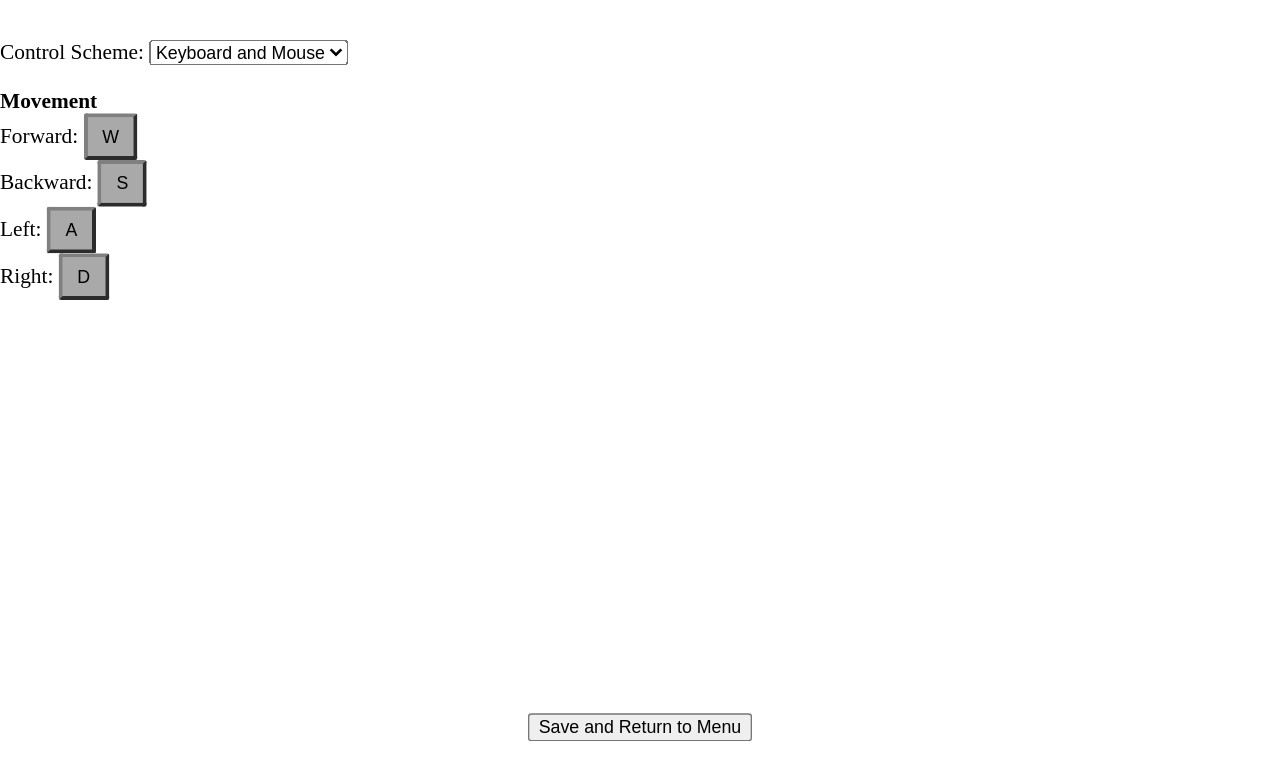
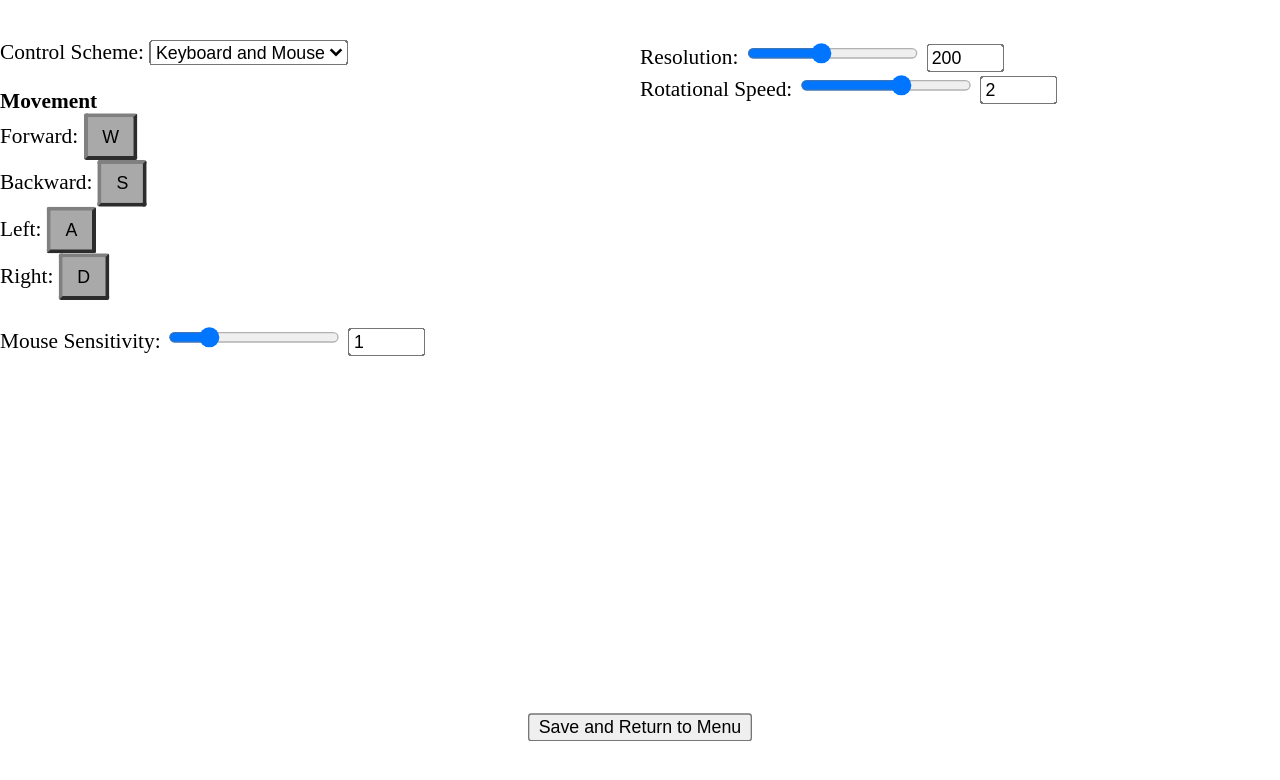
Before and after one commit to yikuansun/ace-descending, a SvelteKit app: page /settings in a window 1280 px wide. Shown: the top 780 px of the page. Built offline with nearby package versions, Linux system fonts and the light colour scheme.

Commit message:
Add more setting
very good

```diff
--- a/src/routes/settings/+page.svelte
+++ b/src/routes/settings/+page.svelte
@@ -13,6 +13,9 @@
         rightKey: "d",
         cameraLeftKey: "[",
         cameraRightKey: "]",
+        resolution: 200,
+        angularVelocity: 2,
+        mouseSensitivity: 1,
     };
 
     onMount(async () => {
@@ -66,7 +69,26 @@
             Rotate Right:
             <KeyRecord bind:value={usrSettings.cameraRightKey} />
         </span> <br />
+    {:else if usrSettings.controlScheme == "mouse"}
+        <span>
+            Mouse Sensitivity:
+            <input type="range" min="0.5" max="3" step="0.1" bind:value={usrSettings.mouseSensitivity} />
+            <input type="number" step="0.1" bind:value={usrSettings.mouseSensitivity} style:width="50px" />
+        </span>
     {/if}
+</foreignObject>
+
+<foreignObject x={screenWidth / 2} y="0" width={screenWidth / 2} height={screenHeight - 50}>
+    <label>
+        Resolution:
+        <input type="range" min="50" max="400" bind:value={usrSettings.resolution} />
+        <input type="number" bind:value={usrSettings.resolution} style:width="50px" />
+    </label> <br />
+    <label>
+        Rotational Speed:
+        <input type="range" min="0.5" max="3" step="0.1" bind:value={usrSettings.angularVelocity} />
+        <input type="number" step="0.1" bind:value={usrSettings.angularVelocity} style:width="50px" />
+    </label> <br />
 </foreignObject>
 
 <foreignObject x="0" y={screenHeight - 50} width={screenWidth} height="50">
```
Also changed, not shown: src/routes/dungeon/+page.svelte (+7 -1 lines).
